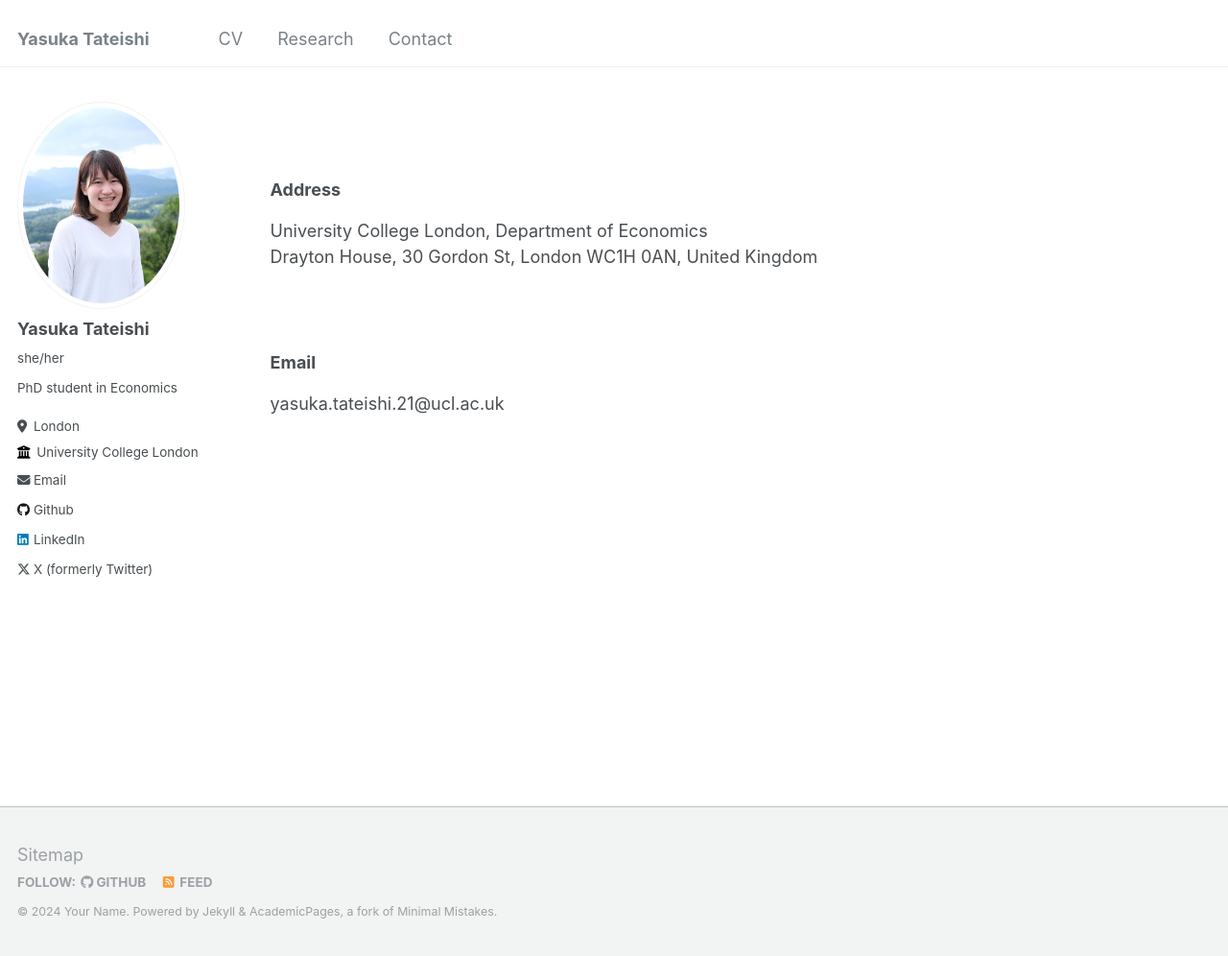
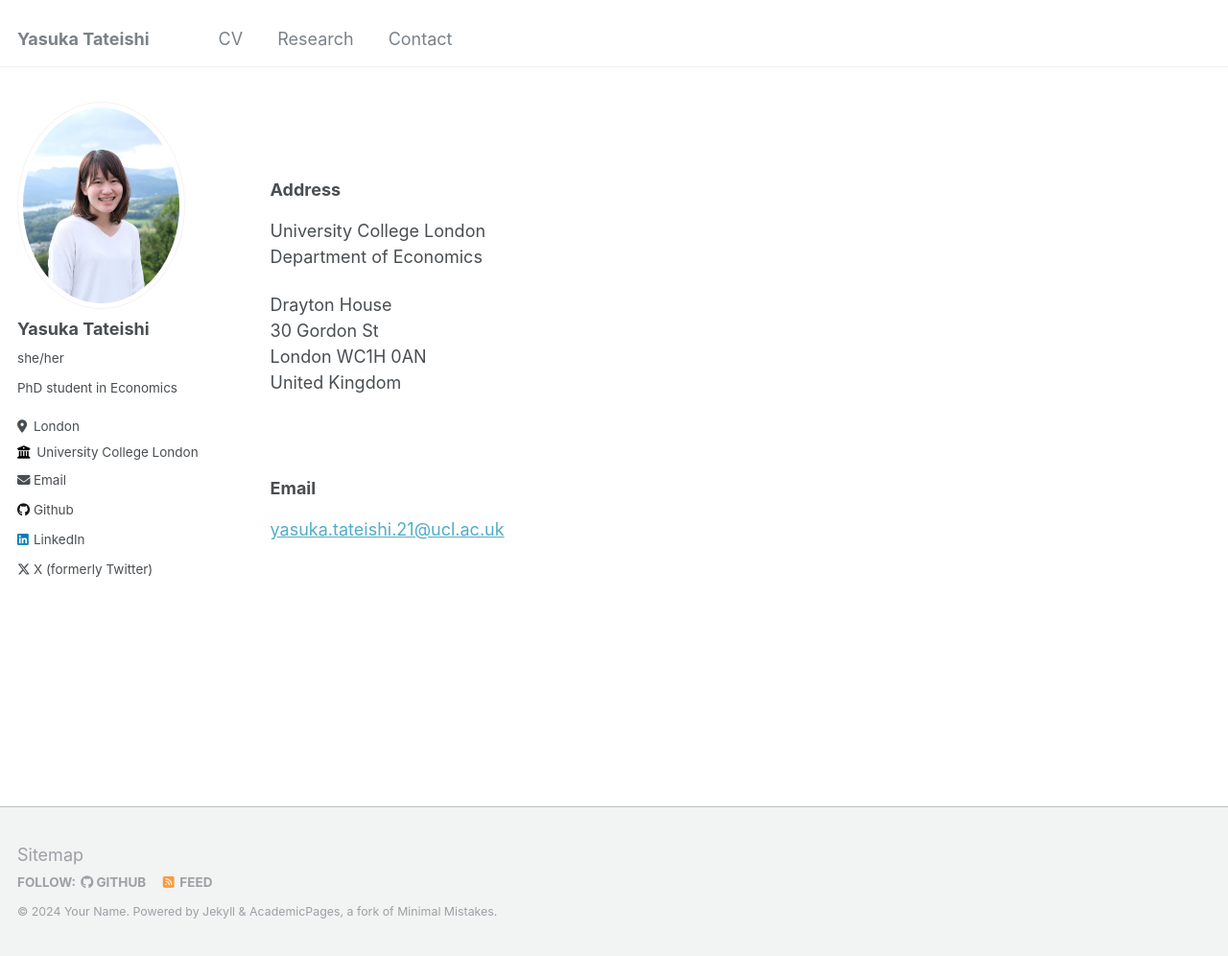
Before and after one commit to yaskatat/yaskatat.github.io, a Jekyll site: the page built from _pages/contact.md, in a window 1280 px wide and 996 px high. Shown: the whole window at 96% size. Built offline with Jekyll 4.4.1, drawn with Linux system fonts in a browser that asks for light colours.

```diff
--- a/_pages/contact.md
+++ b/_pages/contact.md
@@ -9,10 +9,11 @@ author_profile: true
 
 ### Address
 
-University College London, Department of Economics <br />
-Drayton House, 30 Gordon St, London WC1H 0AN, United Kingdom
+University College London  <br /> Department of Economics <br />
+
+Drayton House  <br /> 30 Gordon St  <br /> London WC1H 0AN <br /> United Kingdom
 
 <br />
 
 ### Email
-yasuka.tateishi.21@ucl.ac.uk
+[yasuka.tateishi.21@ucl.ac.uk](mailto:yasuka.tateishi.21@ucl.ac.uk)
```
